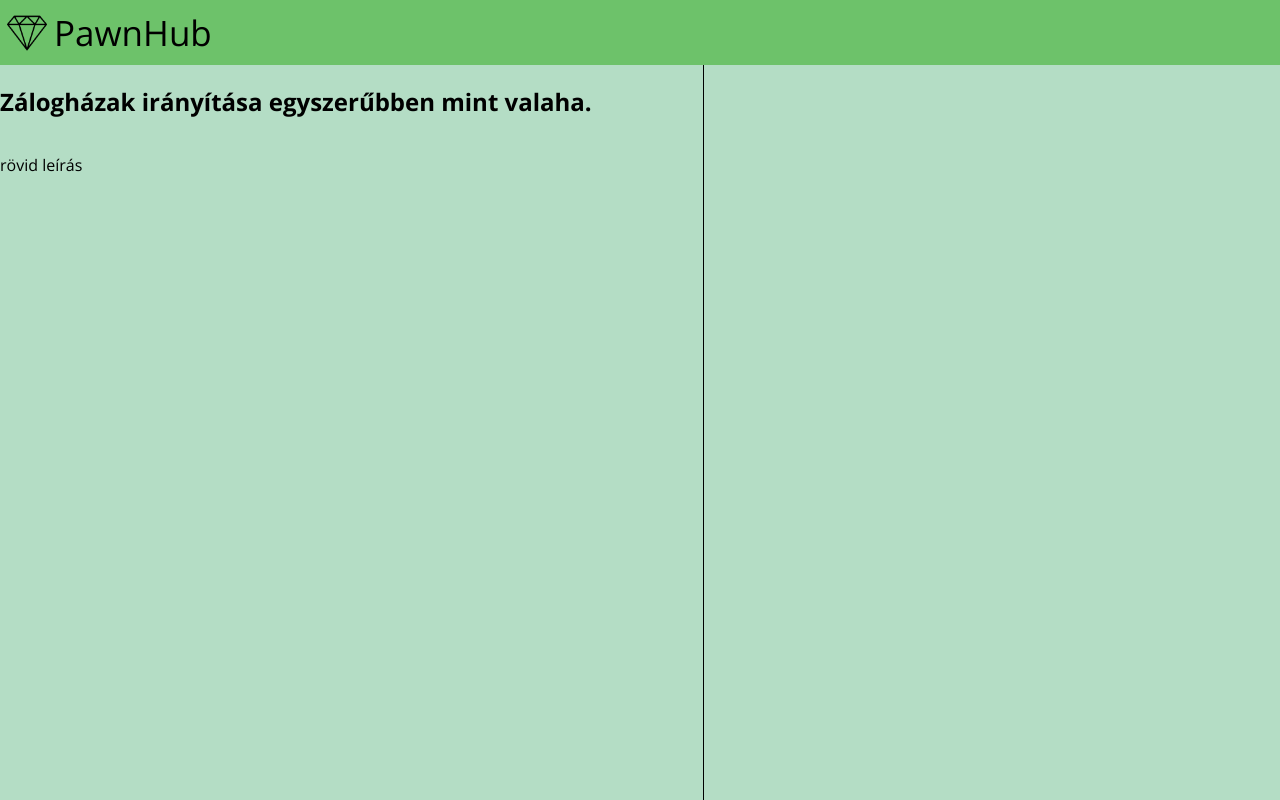
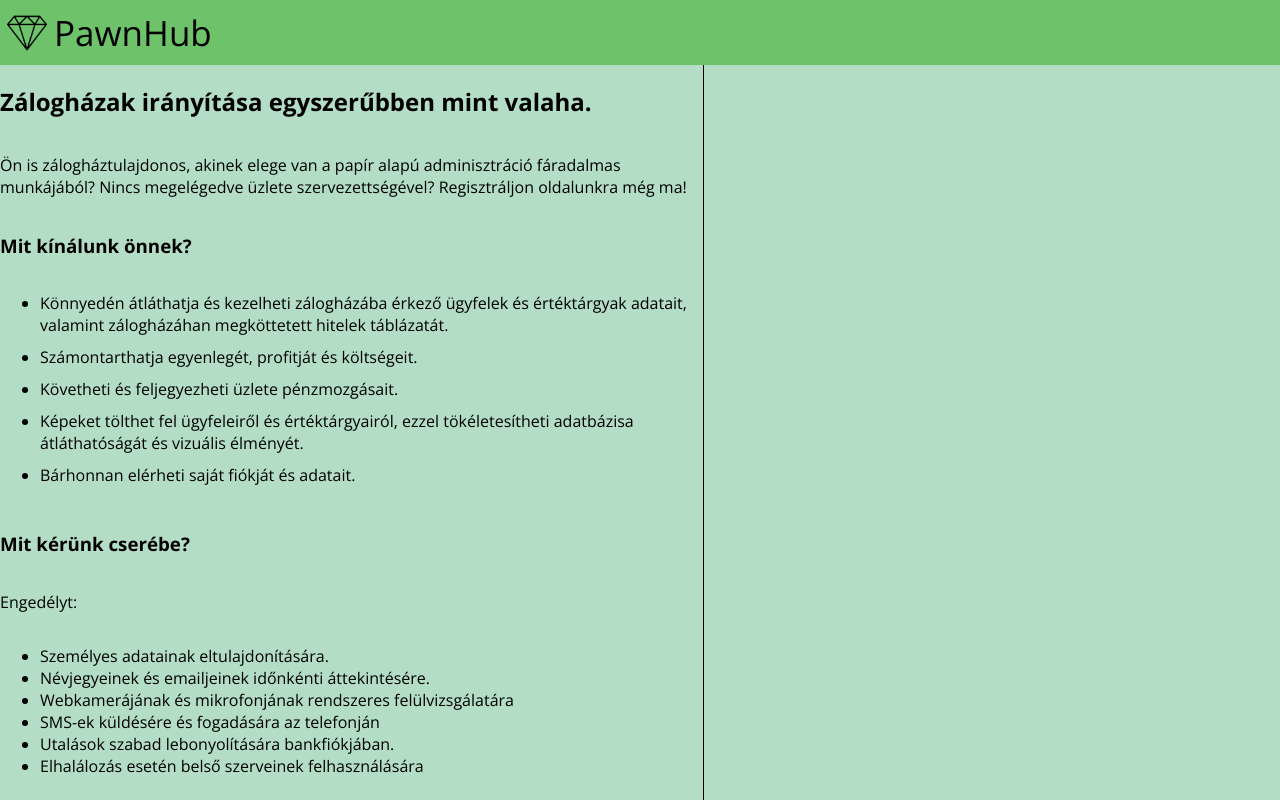
Before and after one commit to mikobalint-szbi/PawnHub, a SvelteKit app: page / in a window 1280 px wide. Built offline with nearby package versions, Linux system fonts and the light colour scheme.

Commit message:
Login page

```diff
--- a/src/routes/+page.svelte
+++ b/src/routes/+page.svelte
@@ -9,7 +9,27 @@
 <section id="body">
     <div id="body-col1">
         <h2>Zálogházak irányítása egyszerűbben mint valaha.</h2>
-        <p>rövid leírás</p>
+        <p>Ön is zálogháztulajdonos, akinek elege van a papír alapú adminisztráció fáradalmas munkájából? Nincs megelégedve üzlete szervezettségével? Regisztráljon oldalunkra még ma!</p>
+
+        <h3>Mit kínálunk önnek?</h3>
+        <ul id="offer">
+            <li>Könnyedén átláthatja és kezelheti zálogházába érkező ügyfelek és értéktárgyak adatait, valamint zálogházáhan megköttetett hitelek táblázatát.</li>
+            <li>Számontarthatja egyenlegét, profitját és költségeit.</li>
+            <li>Követheti és feljegyezheti üzlete pénzmozgásait.</li>
+            <li>Képeket tölthet fel ügyfeleiről és értéktárgyairól, ezzel tökéletesítheti adatbázisa átláthatóságát és vizuális élményét.</li>
+            <li>Bárhonnan elérheti saját fiókját és adatait.</li>
+        </ul>
+
+        <h3>Mit kérünk cserébe?</h3>
+        <p>Engedélyt:</p>
+        <ul>
+            <li>Személyes adatainak eltulajdonítására.</li>
+            <li>Névjegyeinek és emailjeinek időnkénti áttekintésére.</li>
+            <li>Webkamerájának és mikrofonjának rendszeres felülvizsgálatára</li>
+            <li>SMS-ek küldésére és fogadására az telefonján</li>
+            <li>Utalások szabad lebonyolítására bankfiókjában.</li>
+            <li>Elhalálozás esetén belső szerveinek felhasználására</li>
+        </ul>
     </div>
     <div id="body-col2">
 
@@ -17,7 +37,7 @@
 
 </section>
 
-<style>
+<style lang="scss">
 
     #body {
         flex-grow: 1;
@@ -38,5 +58,11 @@
 
     }
 
+    #offer{
+        li{
+            margin-bottom: 10px;
+        }
+    }
+
 
 </style>
```
